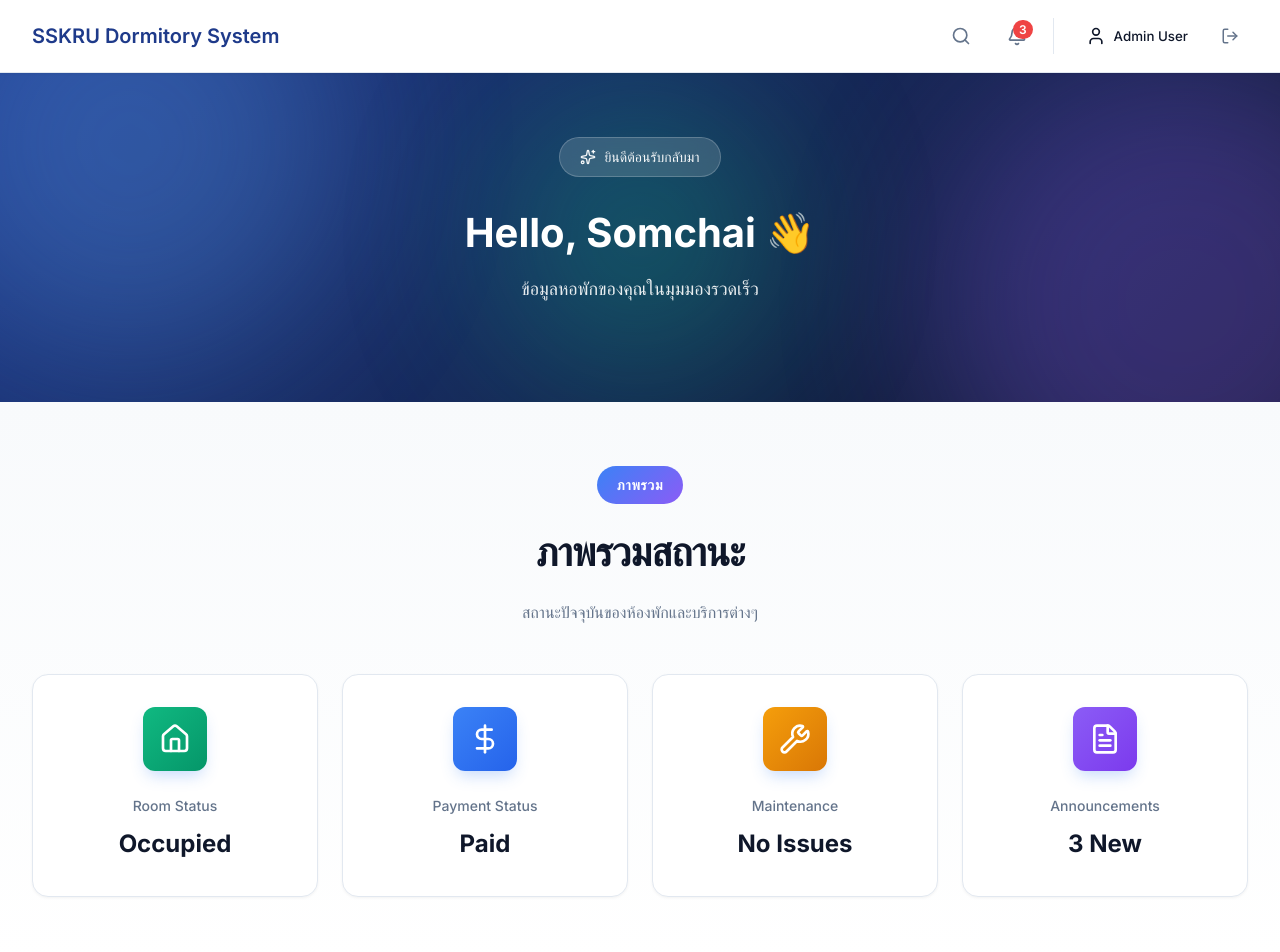
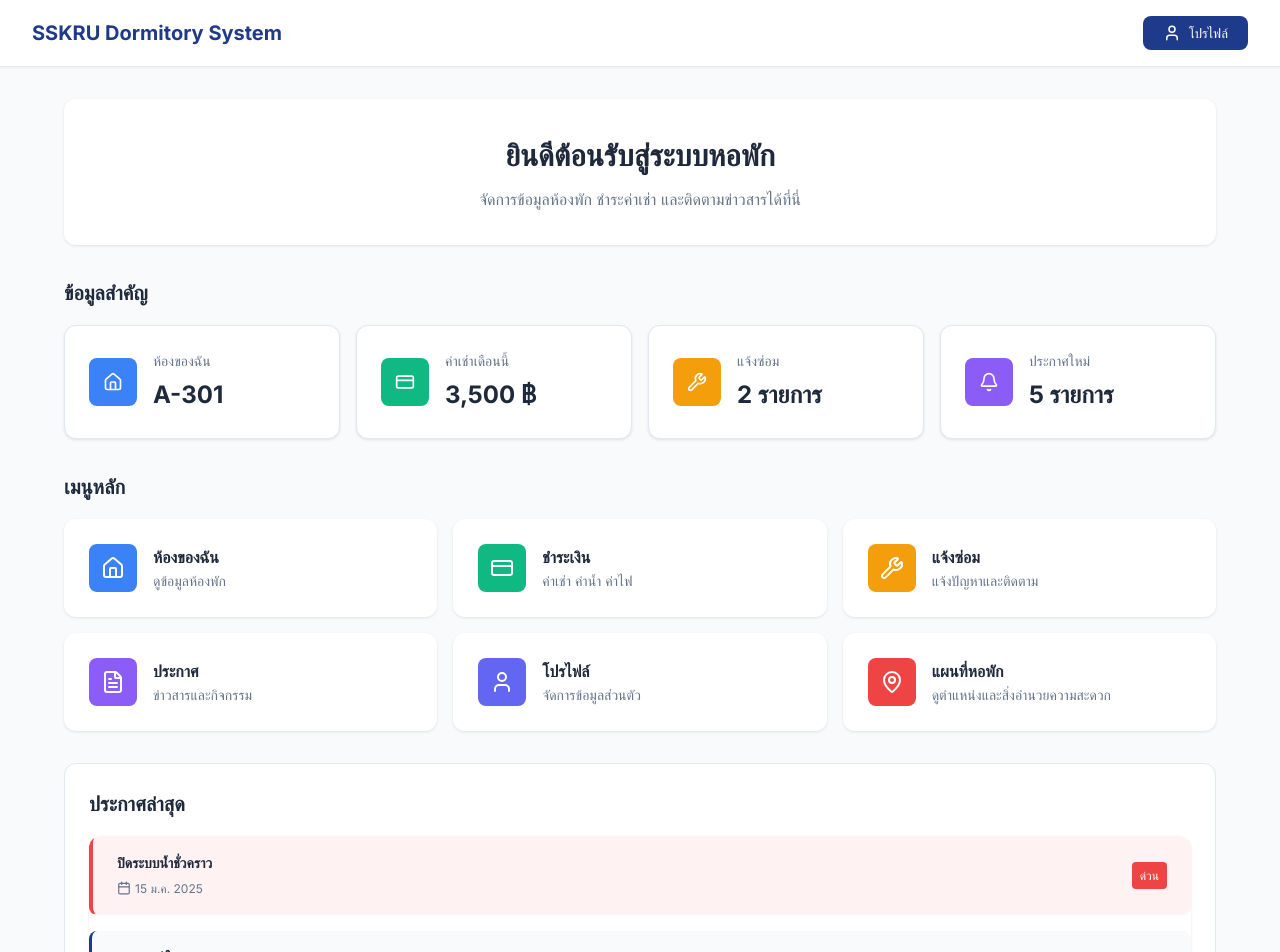
Before and after one commit to SirimongkolMannubut/student_dorm, a Next.js app: page /dashboard in a window 1280 px wide. Shown: the top 952 px of the page. Built offline with nearby package versions, Linux system fonts and the light colour scheme.

Commit message:
fix หน้า dashboard ให้ดีขึ้น

```diff
--- a/src/app/dashboard/page.tsx
+++ b/src/app/dashboard/page.tsx
@@ -1,21 +1,113 @@
-import Header from '@/components/Header';
-import Greeting from '@/components/Greeting';
-import OverviewCards from '@/components/OverviewCards';
-import MainMenu from '@/components/MainMenu';
-import Announcements from '@/components/Announcements';
-import Footer from '@/components/Footer';
+'use client';
+
+import { Home, CreditCard, Wrench, FileText, User, Bell, Calendar, MapPin } from 'lucide-react';
+
+const quickStats = [
+  { label: 'ห้องของฉัน', value: 'A-301', icon: <Home size={20} />, color: '#3B82F6' },
+  { label: 'ค่าเช่าเดือนนี้', value: '3,500 ฿', icon: <CreditCard size={20} />, color: '#10B981' },
+  { label: 'แจ้งซ่อม', value: '2 รายการ', icon: <Wrench size={20} />, color: '#F59E0B' },
+  { label: 'ประกาศใหม่', value: '5 รายการ', icon: <Bell size={20} />, color: '#8B5CF6' },
+];
+
+const menuItems = [
+  { icon: <Home size={24} />, label: 'ห้องของฉัน', desc: 'ดูข้อมูลห้องพัก', color: '#3B82F6' },
+  { icon: <CreditCard size={24} />, label: 'ชำระเงิน', desc: 'ค่าเช่า ค่าน้ำ ค่าไฟ', color: '#10B981' },
+  { icon: <Wrench size={24} />, label: 'แจ้งซ่อม', desc: 'แจ้งปัญหาและติดตาม', color: '#F59E0B' },
+  { icon: <FileText size={24} />, label: 'ประกาศ', desc: 'ข่าวสารและกิจกรรม', color: '#8B5CF6' },
+  { icon: <User size={24} />, label: 'โปรไฟล์', desc: 'จัดการข้อมูลส่วนตัว', color: '#6366F1' },
+  { icon: <MapPin size={24} />, label: 'แผนที่หอพัก', desc: 'ดูตำแหน่งและสิ่งอำนวยความสะดวก', color: '#EF4444' },
+];
+
+const recentAnnouncements = [
+  { title: 'ปิดระบบน้ำชั่วคราว', date: '15 ม.ค. 2025', urgent: true },
+  { title: 'กิจกรรมปีใหม่ 2025', date: '10 ม.ค. 2025', urgent: false },
+  { title: 'เปลี่ยนแปลงอัตราค่าไฟ', date: '5 ม.ค. 2025', urgent: false },
+];
 
 export default function DashboardPage() {
   return (
-    <div className="dashboard-page">
-      <Header />
-      <main className="dashboard-main">
-        <Greeting />
-        <OverviewCards />
-        <MainMenu />
-        <Announcements />
+    <div className="simple-dashboard">
+      {/* Header */}
+      <header className="landing-header">
+        <div className="landing-header-container">
+          <div className="landing-logo">
+            <h1>SSKRU Dormitory System</h1>
+          </div>
+          <nav className="landing-nav">
+            <button type="button" className="nav-link btn-nav">
+              <User size={18} />
+              โปรไฟล์
+            </button>
+          </nav>
+        </div>
+      </header>
+
+      {/* Main Content */}
+      <main className="simple-main">
+        <div className="dashboard-container">
+          {/* Welcome Section */}
+          <section className="welcome-section">
+            <h2>ยินดีต้อนรับสู่ระบบหอพัก</h2>
+            <p>จัดการข้อมูลห้องพัก ชำระค่าเช่า และติดตามข่าวสารได้ที่นี่</p>
+          </section>
+
+          {/* Quick Stats */}
+          <section className="stats-section">
+            <h3>ข้อมูลสำคัญ</h3>
+            <div className="stats-grid">
+              {quickStats.map((stat, index) => (
+                <div key={index} className="stat-card" style={{ '--accent-color': stat.color } as React.CSSProperties}>
+                  <div className="stat-icon" style={{ backgroundColor: stat.color }}>
+                    {stat.icon}
+                  </div>
+                  <div className="stat-info">
+                    <div className="stat-label">{stat.label}</div>
+                    <div className="stat-value">{stat.value}</div>
+                  </div>
+                </div>
+              ))}
+            </div>
+          </section>
+
+          {/* Main Menu */}
+          <section className="menu-section">
+            <h3>เมนูหลัก</h3>
+            <div className="menu-grid">
+              {menuItems.map((item, index) => (
+                <button key={index} className="menu-card" style={{ '--accent-color': item.color } as React.CSSProperties}>
+                  <div className="menu-icon" style={{ backgroundColor: item.color }}>
+                    {item.icon}
+                  </div>
+                  <div className="menu-content">
+                    <h4>{item.label}</h4>
+                    <p>{item.desc}</p>
+                  </div>
+                </button>
+              ))}
+            </div>
+          </section>
+
+          {/* Recent Announcements */}
+          <section className="announcements-section">
+            <h3>ประกาศล่าสุด</h3>
+            <div className="announcements-list">
+              {recentAnnouncements.map((announcement, index) => (
+                <div key={index} className={`announcement-item ${announcement.urgent ? 'urgent' : ''}`}>
+                  <div className="announcement-content">
+                    <h4>{announcement.title}</h4>
+                    <span className="announcement-date">
+                      <Calendar size={14} />
+                      {announcement.date}
+                    </span>
+                  </div>
+                  {announcement.urgent && <span className="urgent-badge">ด่วน</span>}
+                </div>
+              ))}
+            </div>
+            <button className="view-all-btn">ดูประกาศทั้งหมด</button>
+          </section>
+        </div>
       </main>
-      <Footer />
     </div>
   );
 }
--- a/src/app/globals.css
+++ b/src/app/globals.css
@@ -1556,6 +1556,268 @@ button {
   color: var(--text-secondary);
 }
 
+/* Simple Dashboard Styles */
+.simple-dashboard {
+  min-height: 100vh;
+  background: #f8fafc;
+  font-family: 'Inter', sans-serif;
+}
+
+.simple-main {
+  padding: 2rem 0;
+}
+
+.dashboard-container {
+  max-width: 1200px;
+  margin: 0 auto;
+  padding: 0 1.5rem;
+  display: flex;
+  flex-direction: column;
+  gap: 2rem;
+}
+
+/* Welcome Section */
+.welcome-section {
+  text-align: center;
+  padding: 2rem;
+  background: white;
+  border-radius: 12px;
+  box-shadow: 0 1px 3px 0 rgba(0, 0, 0, 0.1);
+}
+
+.welcome-section h2 {
+  font-size: 1.875rem;
+  font-weight: 700;
+  color: #1e293b;
+  margin-bottom: 0.5rem;
+}
+
+.welcome-section p {
+  color: #64748b;
+  font-size: 1rem;
+  line-height: 1.6;
+  max-width: 600px;
+  margin: 0 auto;
+}
+
+/* Stats Section */
+.stats-section h3,
+.menu-section h3,
+.announcements-section h3 {
+  font-size: 1.25rem;
+  font-weight: 600;
+  color: #1e293b;
+  margin-bottom: 1rem;
+}
+
+.stats-grid {
+  display: grid;
+  grid-template-columns: repeat(auto-fit, minmax(250px, 1fr));
+  gap: 1rem;
+}
+
+.stat-card {
+  background: white;
+  padding: 1.5rem;
+  border-radius: 12px;
+  box-shadow: 0 1px 3px 0 rgba(0, 0, 0, 0.1);
+  display: flex;
+  align-items: center;
+  gap: 1rem;
+  transition: all 0.2s;
+}
+
+.stat-card:hover {
+  box-shadow: 0 4px 6px -1px rgba(0, 0, 0, 0.1);
+  transform: translateY(-2px);
+}
+
+.stat-icon {
+  width: 48px;
+  height: 48px;
+  border-radius: 8px;
+  display: flex;
+  align-items: center;
+  justify-content: center;
+  color: white;
+  flex-shrink: 0;
+}
+
+.stat-info {
+  flex: 1;
+}
+
+.stat-label {
+  font-size: 0.875rem;
+  color: #64748b;
+  margin-bottom: 0.25rem;
+}
+
+.stat-value {
+  font-size: 1.5rem;
+  font-weight: 700;
+  color: #1e293b;
+}
+
+/* Menu Section */
+.menu-grid {
+  display: grid;
+  grid-template-columns: repeat(auto-fit, minmax(280px, 1fr));
+  gap: 1rem;
+}
+
+.menu-card {
+  background: white;
+  padding: 1.5rem;
+  border-radius: 12px;
+  box-shadow: 0 1px 3px 0 rgba(0, 0, 0, 0.1);
+  display: flex;
+  align-items: center;
+  gap: 1rem;
+  text-align: left;
+  transition: all 0.2s;
+  cursor: pointer;
+  border: 1px solid transparent;
+}
+
+.menu-card:hover {
+  box-shadow: 0 4px 6px -1px rgba(0, 0, 0, 0.1);
+  transform: translateY(-2px);
+  border-color: var(--accent-color);
+}
+
+.menu-icon {
+  width: 48px;
+  height: 48px;
+  border-radius: 8px;
+  display: flex;
+  align-items: center;
+  justify-content: center;
+  color: white;
+  flex-shrink: 0;
+}
+
+.menu-content {
+  flex: 1;
+}
+
+.menu-content h4 {
+  font-size: 1rem;
+  font-weight: 600;
+  color: #1e293b;
+  margin-bottom: 0.25rem;
+}
+
+.menu-content p {
+  font-size: 0.875rem;
+  color: #64748b;
+  line-height: 1.4;
+}
+
+/* Announcements Section */
+.announcements-list {
+  background: white;
+  border-radius: 12px;
+  box-shadow: 0 1px 3px 0 rgba(0, 0, 0, 0.1);
+  overflow: hidden;
+}
+
+.announcement-item {
+  padding: 1rem 1.5rem;
+  border-bottom: 1px solid #f1f5f9;
+  display: flex;
+  justify-content: space-between;
+  align-items: center;
+  transition: background-color 0.2s;
+}
+
+.announcement-item:last-child {
+  border-bottom: none;
+}
+
+.announcement-item:hover {
+  background: #f8fafc;
+}
+
+.announcement-item.urgent {
+  border-left: 4px solid #ef4444;
+  background: #fef2f2;
+}
+
+.announcement-content h4 {
+  font-size: 0.875rem;
+  font-weight: 600;
+  color: #1e293b;
+  margin-bottom: 0.25rem;
+}
+
+.announcement-date {
+  display: flex;
+  align-items: center;
+  gap: 0.25rem;
+  font-size: 0.75rem;
+  color: #64748b;
+}
+
+.urgent-badge {
+  background: #ef4444;
+  color: white;
+  padding: 0.25rem 0.5rem;
+  border-radius: 4px;
+  font-size: 0.75rem;
+  font-weight: 500;
+}
+
+.view-all-btn {
+  background: #3b82f6;
+  color: white;
+  padding: 0.75rem 1.5rem;
+  border-radius: 8px;
+  font-weight: 500;
+  margin-top: 1rem;
+  transition: background-color 0.2s;
+}
+
+.view-all-btn:hover {
+  background: #2563eb;
+}
+
+/* Responsive Design */
+@media (max-width: 768px) {
+
+  .dashboard-container {
+    padding: 0 1rem;
+  }
+
+  .welcome-section {
+    padding: 1.5rem;
+  }
+
+  .welcome-section h2 {
+    font-size: 1.5rem;
+  }
+
+  .stats-grid {
+    grid-template-columns: 1fr;
+  }
+
+  .menu-grid {
+    grid-template-columns: 1fr;
+  }
+
+  .menu-card {
+    flex-direction: column;
+    text-align: center;
+    gap: 1rem;
+  }
+
+  .announcement-item {
+    flex-direction: column;
+    align-items: flex-start;
+    gap: 0.5rem;
+  }
+}
+
 /* Landing Footer */
 .landing-footer {
   background: var(--primary-dark);
```
